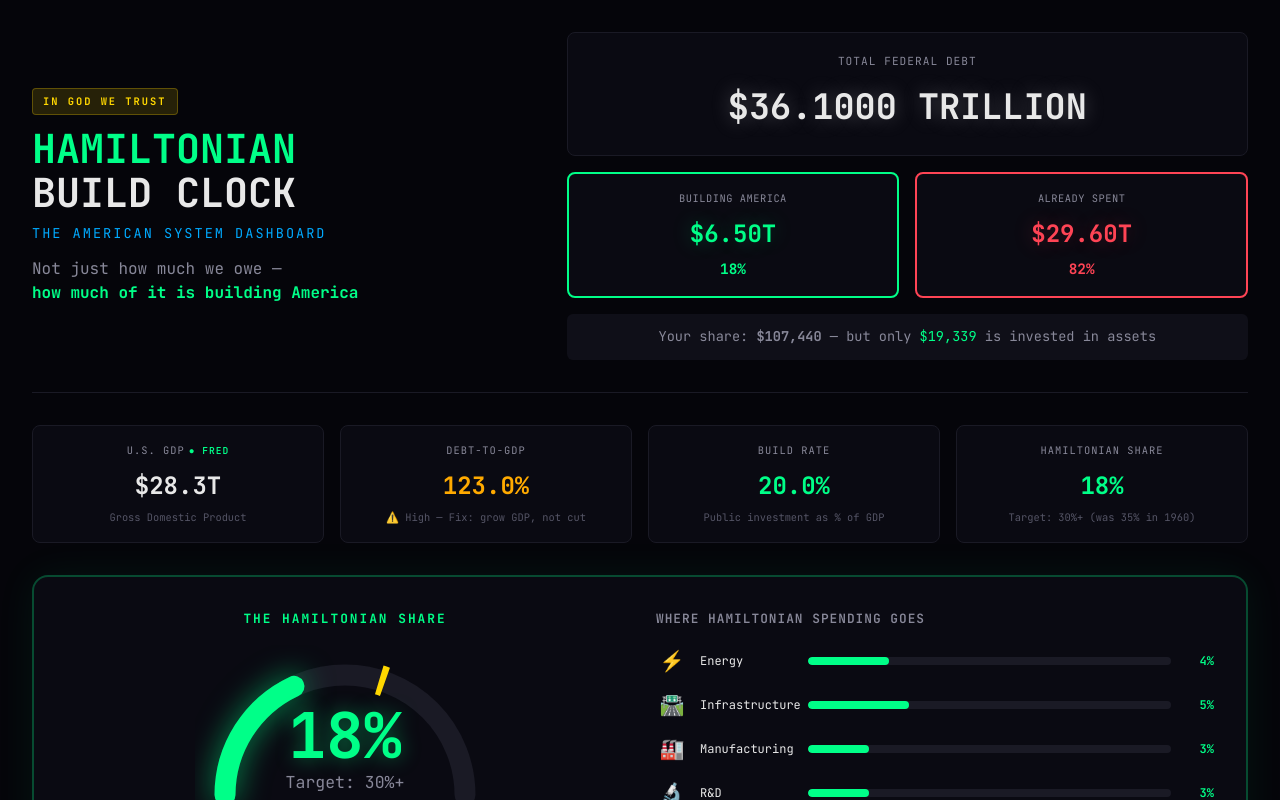
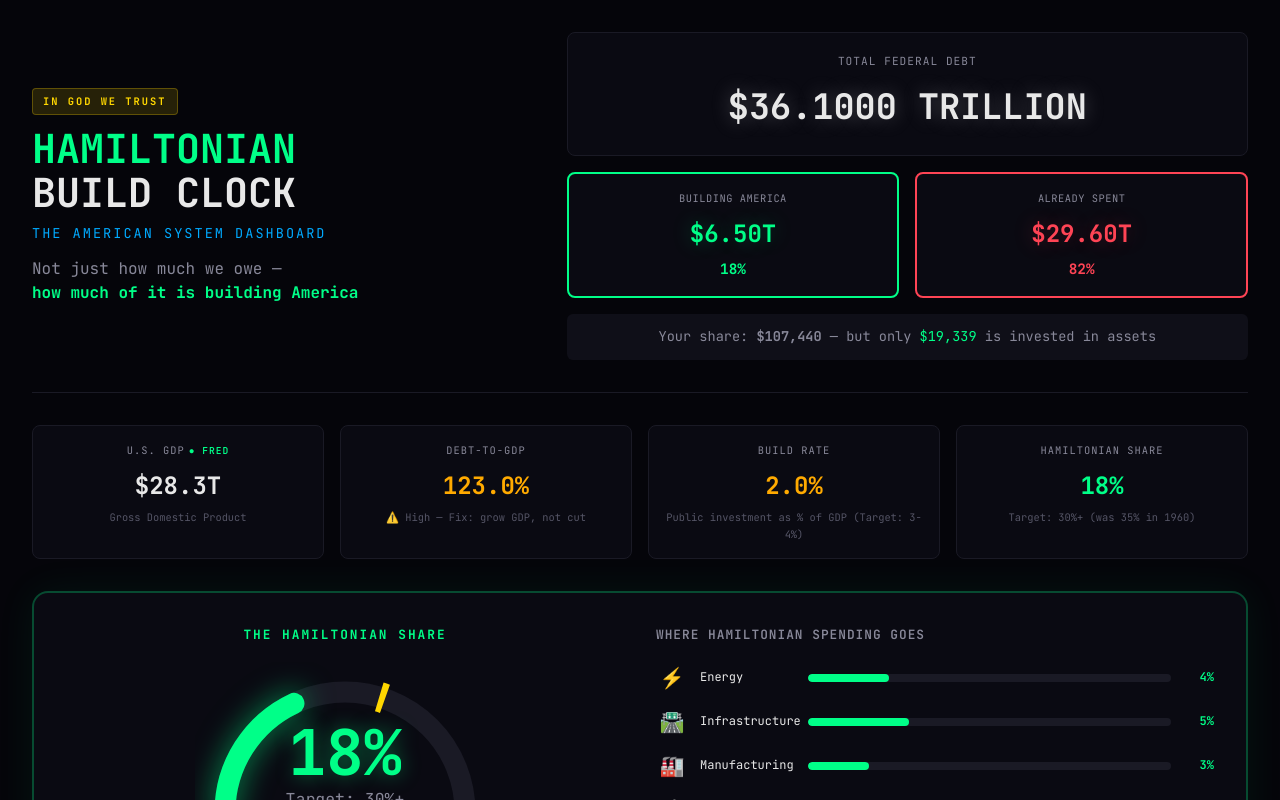
Before and after one commit to toreyjames/Build-Clock, a Next.js app: page / in a window 1280 px wide. Shown: the top 800 px of the page. Built offline with nearby package versions, Linux system fonts and the light colour scheme; no server answers.

Commit message:
Fix Build Rate calculation - use only govt investment, not gross private investment

```diff
--- a/app/page.tsx
+++ b/app/page.tsx
@@ -409,8 +409,8 @@ export default function Home() {
   const [econData, setEconData] = useState<EconomicData>({
     gdp: 28.3,              // fallback: ~$28.3T GDP
     debtToGdp: 123,         // fallback: ~123%
-    grossInvestment: 450,   // fallback: ~$450B public infrastructure/year
-    govInvestment: 120,     // fallback: ~$120B federal capital investment
+    grossInvestment: 4800,  // fallback: ~$4.8T gross private domestic investment (not used for Build Rate)
+    govInvestment: 570,     // fallback: ~$570B government capital investment (~2% of GDP)
     lastUpdated: '',
     isLoading: true,
     error: null
@@ -483,7 +483,7 @@ export default function Home() {
         gdp: gdp ? gdp / 1000 : 28.3,  // Convert billions to trillions
         debtToGdp: debtToGdp || 123,
         grossInvestment: grossInvestment || 4800,
-        govInvestment: govInvestment || 850,
+        govInvestment: govInvestment || 570,  // ~$570B = ~2% of GDP
         lastUpdated: new Date().toISOString().split('T')[0],
         isLoading: false,
         error: null
@@ -516,10 +516,10 @@ export default function Home() {
   const debtPerCitizen = (totalDebt * 1_000_000_000_000) / US_POPULATION
   const hamiltonianPerCitizen = debtPerCitizen * HAMILTONIAN_SHARE
 
-  // Calculate build rate (public infrastructure investment as % of GDP)
-  // This is public infrastructure + federal capital, not total private investment
+  // Calculate build rate (government investment as % of GDP)
+  // Only government investment, NOT gross private domestic investment
   const buildRate = econData.gdp > 0
-    ? ((econData.grossInvestment + econData.govInvestment) / (econData.gdp * 1000)) * 100
+    ? (econData.govInvestment / (econData.gdp * 1000)) * 100
     : 2.0
 
   // Cap at realistic range (currently ~2% of GDP goes to public infrastructure)
```
